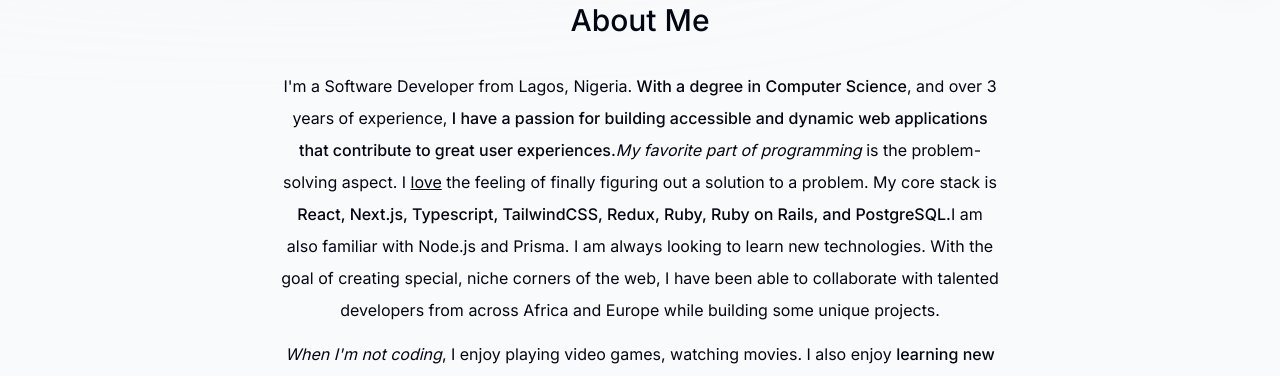
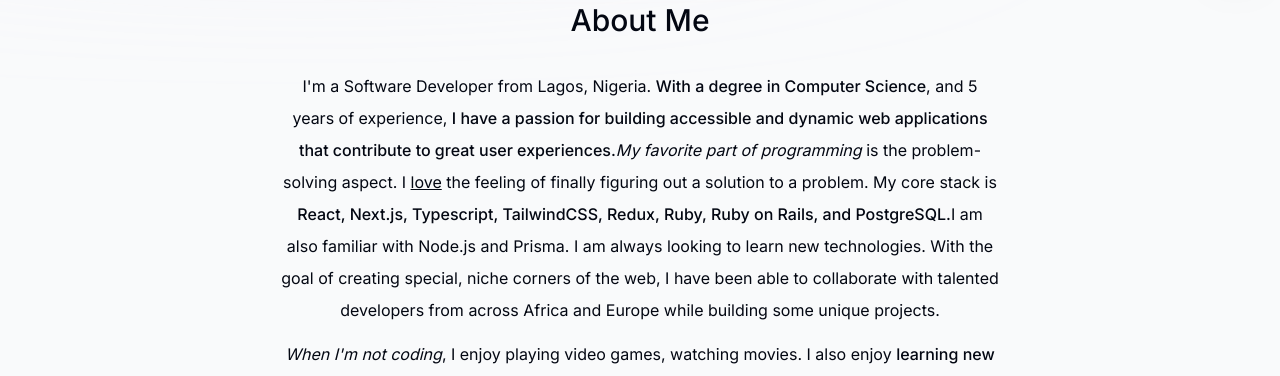
Before and after one commit to d2ndjim/d2ndjim-portfolio, a Next.js app: page / in a window 1280 px wide. Shown: the part 822-1198 px from the top of the page. Built offline with nearby package versions, Linux system fonts and the light colour scheme; no server answers.

Commit message:
Update years of experience

```diff
--- a/components/about.tsx
+++ b/components/about.tsx
@@ -21,7 +21,7 @@
       <p className="mb-3">
         I'm a Software Developer from Lagos, Nigeria.{" "}
         <span className="font-medium">With a degree in Computer Science</span>,
-        and over 3 years of experience,{" "}
+        and 5 years of experience,{" "}
         <span className="font-medium">
           I have a passion for building accessible and dynamic web applications
           that contribute to great user experiences.
```
